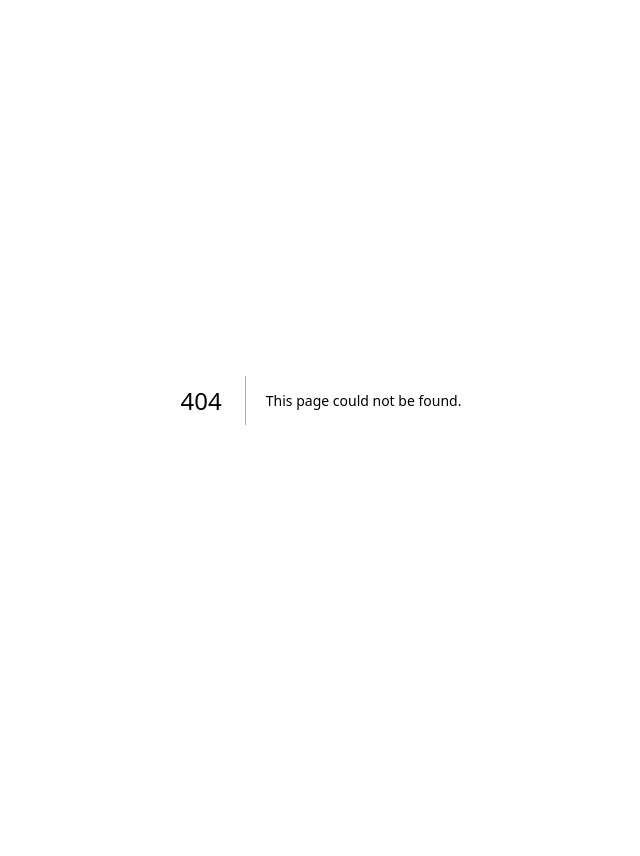
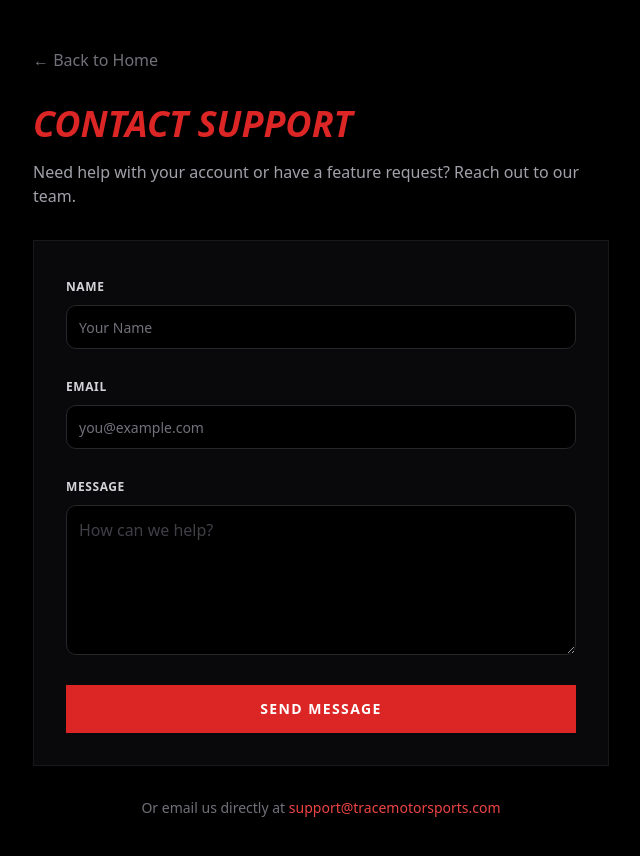
Before and after one commit to notmoathe/PartsHawk, a Next.js app: page /contact in a window 1280 px wide. Before the commit this address had no page. Shown: the top 856 px of the page, without its empty margins (319-959 px from the left). Before the commit the page ends 800 px from the top, so only its background shows below. Built offline with nearby package versions, Linux system fonts and the light colour scheme.

Commit message:
Add Legal Pages, Logo, and Footer Fixes

```diff
--- /dev/null
+++ b/app/contact/page.tsx
@@ -0,0 +1,47 @@
+import Link from 'next/link'
+import { Button } from '@/components/ui/button'
+import { Input } from '@/components/ui/input'
+import { Label } from '@/components/ui/label'
+
+export default function ContactPage() {
+    return (
+        <main className="min-h-screen bg-black text-white p-6 md:p-12">
+            <div className="max-w-xl mx-auto space-y-8">
+                <Link href="/" className="text-zinc-500 hover:text-white transition-colors">← Back to Home</Link>
+
+                <div className="mb-8">
+                    <h1 className="text-4xl font-black uppercase italic text-red-600 mb-4">Contact Support</h1>
+                    <p className="text-zinc-400">Need help with your account or have a feature request? Reach out to our team.</p>
+                </div>
+
+                <form className="space-y-6 bg-zinc-950 p-8 border border-zinc-900">
+                    <div className="space-y-2">
+                        <Label className="text-zinc-300 uppercase font-bold text-xs tracking-wider">Name</Label>
+                        <Input className="bg-black border-zinc-800 h-11" placeholder="Your Name" />
+                    </div>
+
+                    <div className="space-y-2">
+                        <Label className="text-zinc-300 uppercase font-bold text-xs tracking-wider">Email</Label>
+                        <Input className="bg-black border-zinc-800 h-11" type="email" placeholder="you@example.com" />
+                    </div>
+
+                    <div className="space-y-2">
+                        <Label className="text-zinc-300 uppercase font-bold text-xs tracking-wider">Message</Label>
+                        <textarea
+                            className="w-full bg-black border border-zinc-800 rounded-md p-3 text-white placeholder:text-zinc-700 min-h-[150px] focus:outline-none focus:ring-2 focus:ring-red-600"
+                            placeholder="How can we help?"
+                        ></textarea>
+                    </div>
+
+                    <Button className="w-full bg-red-600 hover:bg-red-700 text-white font-black uppercase tracking-widest h-12 rounded-none">
+                        Send Message
+                    </Button>
+                </form>
+
+                <div className="text-center text-zinc-500 text-sm">
+                    <p>Or email us directly at <a href="mailto:support@tracemotorsports.com" className="text-red-500 hover:underline">support@tracemotorsports.com</a></p>
+                </div>
+            </div>
+        </main>
+    )
+}
--- a/app/layout.tsx
+++ b/app/layout.tsx
@@ -16,7 +16,7 @@ export const metadata: Metadata = {
   title: "Trace Motorsports | Elite JDM Parts Locator",
   description: "The professional's tool for finding rare car parts. Monitor eBay and Facebook Marketplace in real-time.",
   icons: {
-    icon: "/favicon.ico",
+    icon: "/logo.png",
   },
 };
 
--- a/app/page.tsx
+++ b/app/page.tsx
@@ -197,7 +197,7 @@ export default function Home() {
             <a href="#" className="hover:text-red-500 transition-colors">Privacy Policy</a>
             <a href="#" className="hover:text-red-500 transition-colors">Contact</a>
           </div>
-          <p className="text-zinc-700 text-xs mt-8">© 2024 Trace Motorsports LLC. All rights reserved.</p>
+          <p className="text-zinc-700 text-xs mt-8">© 2026 Trace Motorsports. All rights reserved.</p>
         </div>
       </footer>
     </main>
--- /dev/null
+++ b/app/privacy/page.tsx
@@ -0,0 +1,36 @@
+import Link from 'next/link'
+
+export default function PrivacyPage() {
+    return (
+        <main className="min-h-screen bg-black text-white p-6 md:p-12">
+            <div className="max-w-3xl mx-auto space-y-8">
+                <Link href="/" className="text-zinc-500 hover:text-white transition-colors">← Back to Home</Link>
+
+                <h1 className="text-4xl font-black uppercase italic text-red-600">Privacy Policy</h1>
+                <p className="text-zinc-400">Last Updated: January 26, 2026</p>
+
+                <div className="space-y-6 text-zinc-300 leading-relaxed">
+                    <section>
+                        <h2 className="text-2xl font-bold text-white mb-4 uppercase">1. Information We Collect</h2>
+                        <p>We collect email addresses for account management and alert delivery. We may collect phone numbers if you opt-in for SMS alerts.</p>
+                    </section>
+
+                    <section>
+                        <h2 className="text-2xl font-bold text-white mb-4 uppercase">2. How We Use Your Data</h2>
+                        <p>Your data is used solely to provide the monitoring service, process payments, and send you the alerts you have configured.</p>
+                    </section>
+
+                    <section>
+                        <h2 className="text-2xl font-bold text-white mb-4 uppercase">3. Data Security</h2>
+                        <p>We implement security measures to maintain the safety of your personal information. Database credentials and passwords are encrypted.</p>
+                    </section>
+
+                    <section>
+                        <h2 className="text-2xl font-bold text-white mb-4 uppercase">4. Third-Party Services</h2>
+                        <p>We use Supabase for authentication and database services. We do not sell your data to third-party advertisers.</p>
+                    </section>
+                </div>
+            </div>
+        </main>
+    )
+}
--- /dev/null
+++ b/app/terms/page.tsx
@@ -0,0 +1,41 @@
+import Link from 'next/link'
+
+export default function TermsPage() {
+    return (
+        <main className="min-h-screen bg-black text-white p-6 md:p-12">
+            <div className="max-w-3xl mx-auto space-y-8">
+                <Link href="/" className="text-zinc-500 hover:text-white transition-colors">← Back to Home</Link>
+
+                <h1 className="text-4xl font-black uppercase italic text-red-600">Terms of Service</h1>
+                <p className="text-zinc-400">Last Updated: January 26, 2026</p>
+
+                <div className="space-y-6 text-zinc-300 leading-relaxed">
+                    <section>
+                        <h2 className="text-2xl font-bold text-white mb-4 uppercase">1. Acceptance of Terms</h2>
+                        <p>By accessing and using Trace Motorsports, you accept and agree to be bound by the terms and provision of this agreement.</p>
+                    </section>
+
+                    <section>
+                        <h2 className="text-2xl font-bold text-white mb-4 uppercase">2. Service Description</h2>
+                        <p>Trace Motorsports provides automated monitoring services for third-party marketplaces (eBay, Facebook Marketplace). We are not affiliated with these platforms.</p>
+                    </section>
+
+                    <section>
+                        <h2 className="text-2xl font-bold text-white mb-4 uppercase">3. User Conduct</h2>
+                        <p>You agree not to use the service for any unlawful purpose or to violate any laws in your jurisdiction. Automated scraping of our service is prohibited.</p>
+                    </section>
+
+                    <section>
+                        <h2 className="text-2xl font-bold text-white mb-4 uppercase">4. Membership & Billing</h2>
+                        <p>Membership fees are billed on a monthly basis. You may cancel at any time. Refunds are processed at our discretion.</p>
+                    </section>
+
+                    <section>
+                        <h2 className="text-2xl font-bold text-white mb-4 uppercase">5. Limitation of Liability</h2>
+                        <p>Trace Motorsports is provided "as is". We are not responsible for missed deals, platform downtime, or financial losses incurred while using our data.</p>
+                    </section>
+                </div>
+            </div>
+        </main>
+    )
+}
```
Also changed, not shown: public/logo.png (added).
